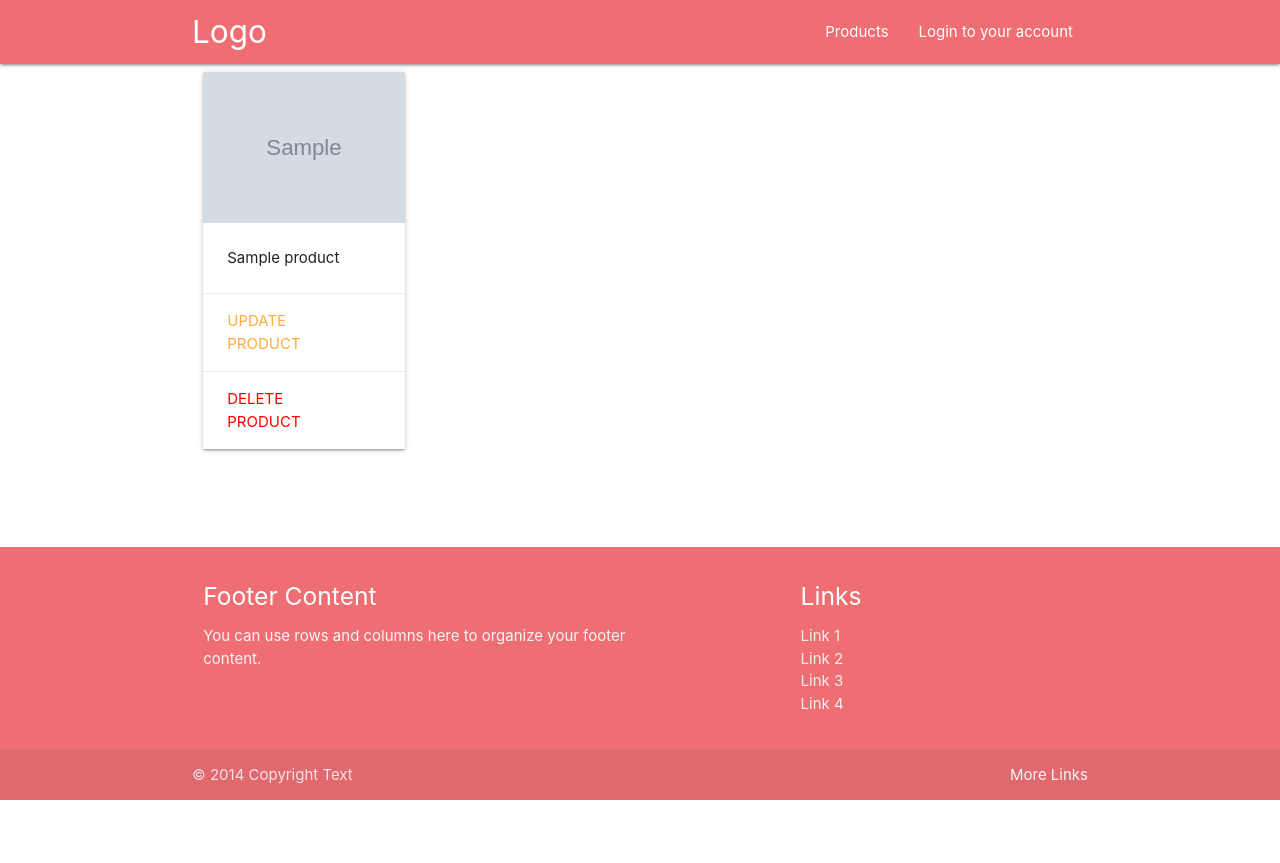
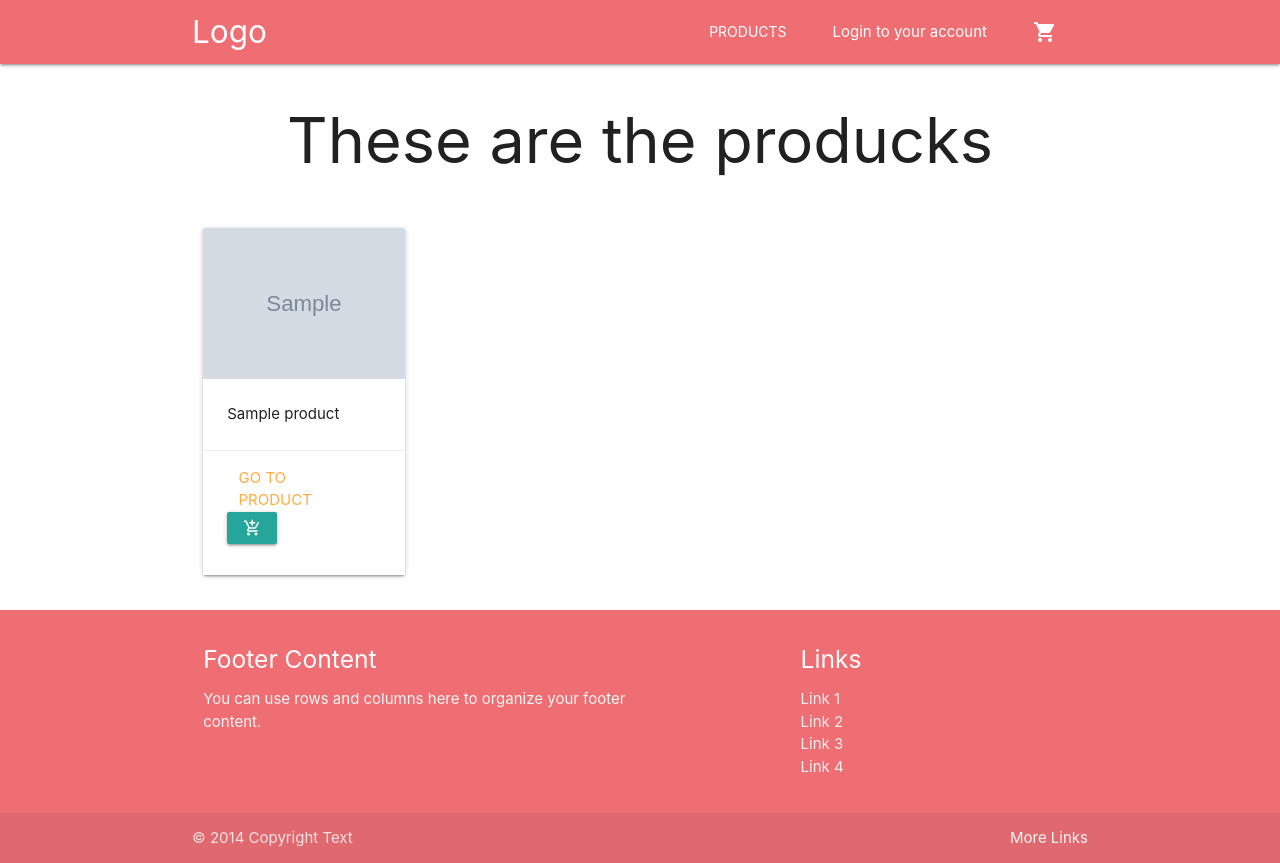
Before and after one commit to NoCrazyShet/dwp_duckshop_restructure, a PHP site: page /?page=products in a window 1280 px wide. Before the commit the page ends 800 px from the top, so only its background shows below. Run offline with PHP 8.4, Linux system fonts and the light colour scheme; tables that the repository leaves empty hold one stand-in row (values such as "Sample post"); grey boxes marked "Sample" are stand-in pictures; some libraries are stand-ins or nearby versions.

Commit message:
Beginnings of the shopping Cart

```diff
--- /dev/null
+++ b/controllers/shoppingCartController.php
@@ -0,0 +1,17 @@
+<?php
+class shoppingCartController
+
+{
+    public function addToCart() {
+        $values = array('productID' => $_GET['productID']);
+        $query = "SELECT * FROM product WHERE productID = :productID";
+
+        $db = new dbController();
+        $product = $db->boundQuery($query, $values, 'fetch');
+
+        $currentQty = $_SESSION['products'][$_GET['productID']]['qty']+1;
+
+        $_SESSION['products'][$_GET['productID']] = array('qty' => $currentQty, 'productName' => $product['productName'], 'productIMG' => $product['productIMG'], 'productPrice' => $product['productPrice']);
+        $product = "";
+    }
+}
--- a/index.php
+++ b/index.php
@@ -3,8 +3,11 @@ require_once("./permanents/session.php");
 require_once("./controllers/redirectController.php");
 require_once("./controllers/dbController.php");
 require_once("./controllers/loginController.php");
+require_once("./controllers/shoppingCartController.php");
 $db = new dbController();
 $login = new loginController();
+$sc = new shoppingCartController();
+$categories = $db->boundQuery("SELECT * FROM productCategory");
 ?>
 
 <html>
@@ -16,17 +19,25 @@ $login = new loginController();
 </head>
 <body>
 <header>
-    <nav id="nav">
+    <nav id="nav" class="nav-extended">
         <div class="container">
             <div class="nav-wrapper">
                 <a href="./index.php" class="brand-logo">Logo</a>
                 <ul id="nav-mobile" class="right hide-on-med-and-down">
-                    <li><a href="index.php?page=products">Products</a></li>
+                    <li><a class="dropdown-button btn-flat white-text" href="?page=products" data-target="dropdown1"><?php if(!isset($_GET['category'])) { echo "Products" ;} elseif (isset($_GET['category']) && isset($_GET['catName'])) {echo "Products - "; echo $_GET['catName'];} ?></a></li>
                     <li><a href="index.php?page=login">Login to your account</a></li>
+                    <li><a href="#" class="dropdown-button btn-flat white-text" data-target="cart"><i class="material-icons">shopping_cart</i></a></li>
                 </ul>
             </div>
         </div>
     </nav>
+    <ul id='dropdown1' class='dropdown-content productDrop'>
+        <li><a href="index.php?page=products">Products</a></li>
+        <li class="divider"></li>
+        <?php foreach ($categories as $category) {?>
+        <li><a href="index.php?page=products&category=<?php echo $category['categoryID']?>&catName=<?php echo $category['categoryName']?>"><?php echo $category['categoryName']?></a></li>
+        <?php }?>
+    </ul>
 </header>
 
 <main>
--- a/indexPageControllers/indexProductController.php
+++ b/indexPageControllers/indexProductController.php
@@ -1,38 +1,22 @@
 <?php
-$products = $db->boundQuery("SELECT * FROM product", NULL, 'fetchAll', PDO::FETCH_ASSOC, NULL);
+require_once("./controllers/shoppingCartController.php");
+if(isset($_GET['action']) && $_GET['action']=='addCart') {
+    $sc = new shoppingCartController();
+    $productID = $_GET['productID'];
+    $sc->addToCart();
+}
+
+if(!isset($_GET['category'])){
+$query = "SELECT * FROM product";
+$values = NULL;
+} elseif(isset($_GET['category'])) {
+    $query = "SELECT * FROM product WHERE categoryID = :categoryID";
+    $categoryID = $_GET['category'];
+    $values = array('categoryID' => $categoryID);
+}
+
+$products = $db->boundQuery("$query", $values, 'fetchAll', PDO::FETCH_ASSOC, NULL);
 $rowCount = 0;
 
-if(isset($_GET['delete'])) {
-    if($_GET['delete'] == 'true') {
-        $id = $_GET['id'];
-        $values = array('productID' => $id);
-        $deleteProduct = $db->boundQuery("DELETE FROM product WHERE productID = :productID", $values);
-        redirect_to("./backdex.php?page=products");
-    }
-}
 ?>
 <div class="row">
-<?php
-foreach ($products as $row) {
-    $rowCount++;
-    ?>
-    <div class="col s6 m3">
-        <div class="card">
-            <div class="card-image">
-                <img src="./images/<?php echo $row['productIMG'] ?>">
-            </div>
-            <div class="card-content">
-                <?php echo $row['productName'] ?>
-            </div>
-            <div class="card-action">
-                <a href="./backdex.php?page=backdexProductsUpdate&id=<?php echo $row['productID']?>">Update product</a>
-            </div>
-            <div class="card-action">
-                <a href="./backdex.php?page=backdexProducts&id=<?php echo $row['productID']?>&delete=true" style="color: red;">Delete product</a>
-            </div>
-        </div>
-    </div>
-    <?php
-
-    if ($rowCount % 4 == 0) echo '</div><div class="row">';
-}
--- a/pages/products.php
+++ b/pages/products.php
@@ -2,4 +2,30 @@
 <?php
 require_once ('./indexPageControllers/indexProductController.php');
 ?>
+    <div class="row">
+<h1 class="center">These are the producks</h1>
+    </div>
+<?PHP
+    foreach ($products as $row) {
+        $rowCount++;
+        ?>
+        <div class="col s6 m3">
+            <div class="card">
+                <div class="card-image">
+                    <img src="./images/<?php echo $row['productIMG'] ?>">
+                </div>
+                <div class="card-content">
+                    <?php echo $row['productName'] ?>
+                </div>
+                <div class="card-action">
+                    <a class="col s8" href="./index.php?page=productDetails&productID=<?php echo $row['productID']?>">Go to product</a>
+                    <form method="post" action="./index.php?page=products&productID=<?php echo $row['productID']?>&action=addCart">
+                            <button type="submit" class="btn-small"><i class="material-icons">add_shopping_cart</i></button>
+                    </form>
+                </div>
+            </div>
+        </div>
+<?php
+    if ($rowCount % 4 == 0) echo '</div><div class="row">';
+}?>
 </div>
--- a/style/js/custom.js
+++ b/style/js/custom.js
@@ -5,6 +5,7 @@ $( document ).ready(function() {
     },2000);
 
     $('.modal').modal();
+
 });
 
 $(document).ready(function(){
@@ -14,3 +15,15 @@ $(document).ready(function(){
 $(document).ready(function() {
     $('input#input_text, textarea#textarea2').characterCounter();
 });
+
+$('.dropdown-button').dropdown({
+        inDuration: 300,
+        outDuration: 225,
+        constrainWidth: false, // Does not change width of dropdown to that of the activator
+        hover: true, // Activate on hover
+        gutter: 0, // Spacing from edge
+        belowOrigin: true, // Displays dropdown below the button
+        alignment: 'left', // Displays dropdown with edge aligned to the left of button
+        stopPropagation: false // Stops event propagation
+    }
+);
--- a/style/js/dropdown.js
+++ b/style/js/dropdown.js
@@ -8,7 +8,7 @@
     container: null,
     coverTrigger: true,
     closeOnClick: true,
-    hover: false,
+    hover: true,
     inDuration: 150,
     outDuration: 250,
     onOpenStart: null,
```
Also changed, not shown: 1 other file.
